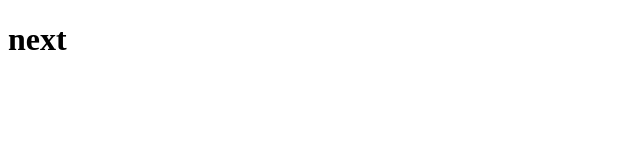
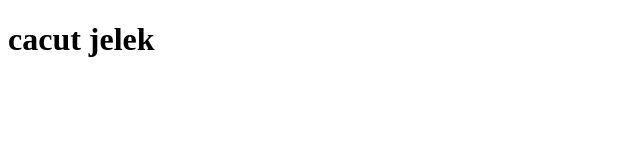
Before and after one commit to asmaelhasna/asmaelhasna.github.io, a plain HTML site: page index.html in a window 1280 px wide. Shown: the whole page, without its empty margins (0-640 px from the left). Drawn offline with Linux system fonts and the light colour scheme.

Commit message:
Update index.html

```diff
--- a/index.html
+++ b/index.html
@@ -6,6 +6,6 @@
     <title>asma elhasna</title>
 </head>
 <body>
-    <h1>next</h1>
+    <h1>cacut jelek</h1>
 </body>
 </html>
```
